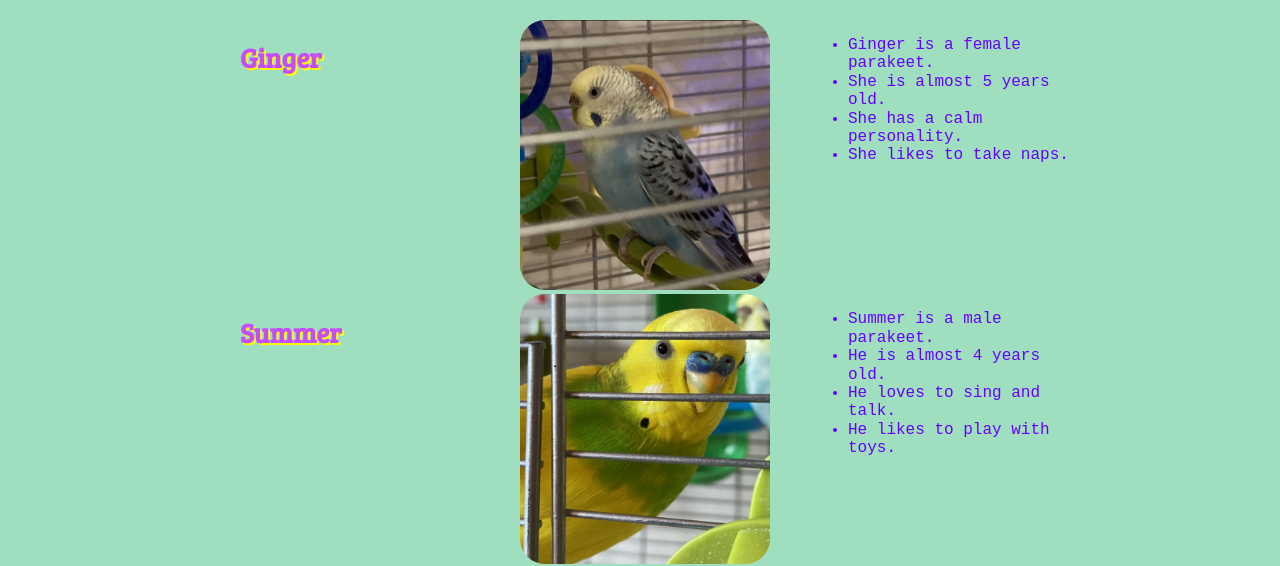
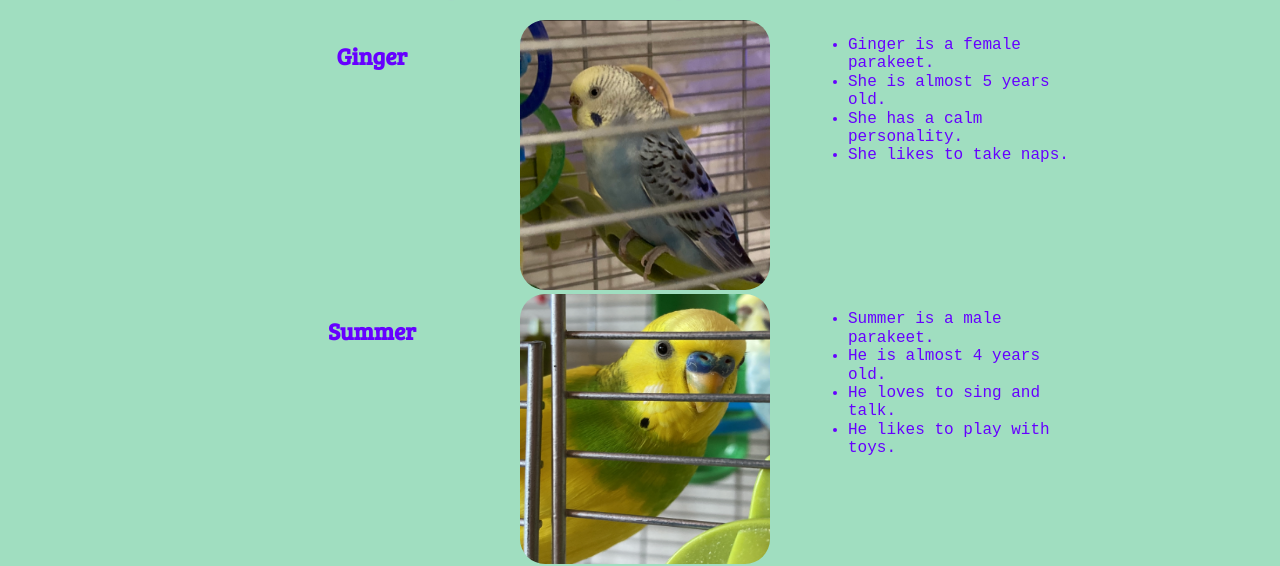
Before and after one commit to elizabethn1/project2, a plain HTML site: page page2.html in a window 1280 px wide. Shown: the part 168-734 px from the top of the page. Drawn offline with Linux system fonts and the light colour scheme.

Commit message:
swapped h2's with h3's

```diff
--- a/page2.html
+++ b/page2.html
@@ -31,7 +31,7 @@
     <div id="outer1">
       <div id="wrapper1">
         <div id=name1>
-          <h2>Ginger</h2>
+          <h3>Ginger</h3>
         </div>
         <div id="extra1">
           <img id= "ginger" src="image/ginger1.jpg" alt="Green and yellow parakeet.">
@@ -47,7 +47,7 @@
       </div>
       <div id="wrapper2">
         <div id="name2">
-          <h2>Summer</h2>
+          <h3>Summer</h3>
         </div>
         <div id="extra2">
           <img id="summer" src="image/summer.png" alt="Green and yellow parakeet.">
@@ -63,7 +63,7 @@
       </div>
       <div id="wrapper3">
         <div id="name3">
-          <h2>Fish</h2>
+          <h3>Fish</h3>
         </div>
         <div id="extra3">
           <img id="fish" src="image/fish.png" alt="Colorful fish.">
```
